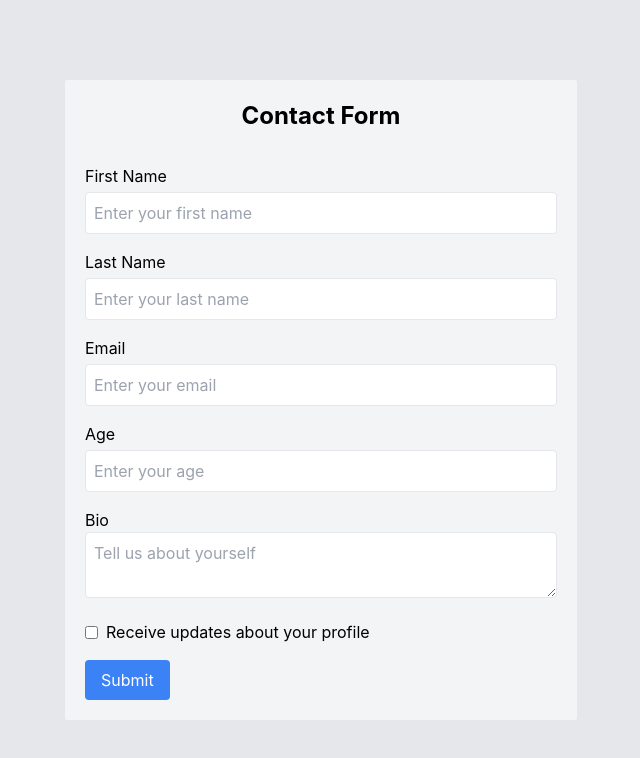
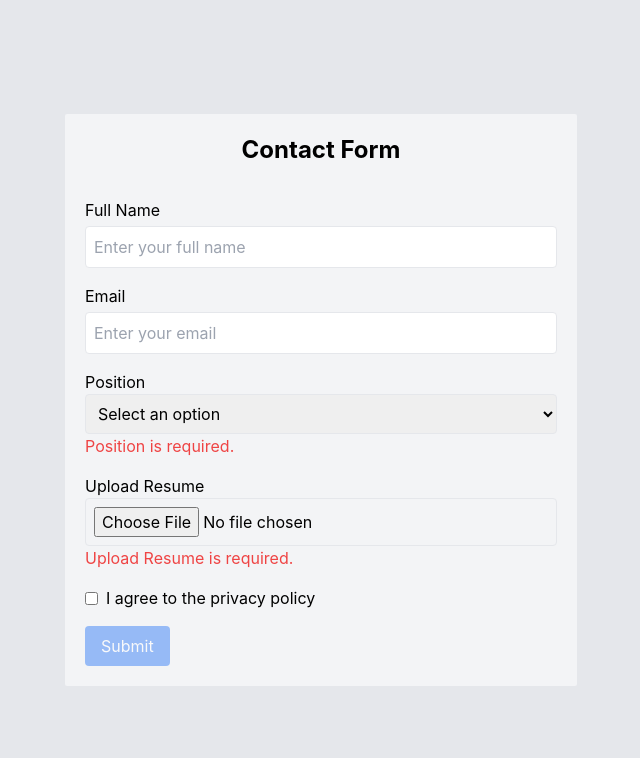
Before and after one commit to puspa955/dynamic-form, a React (Create React App) app: page / in a window 1280 px wide. Shown: the top 758 px of the page, without its empty margins (319-959 px from the left). Built offline with nearby package versions, Linux system fonts and the light colour scheme.

Commit message:
inputfield

```diff
--- a/src/App.tsx
+++ b/src/App.tsx
@@ -11,7 +11,7 @@ const App: React.FC = () => {
     <div className="bg-gray-200 min-h-screen flex items-center justify-center">
       <div className="bg-gray-100 p-5 rounded-sm max-w-lg w-full">
         <h1 className="text-center text-2xl font-bold mb-8">Contact Form</h1>
-        <Form schema={formSchema.userProfileForm} onSubmit={handleSubmit} />
+        <Form schema={formSchema.jobApplicationForm} onSubmit={handleSubmit} />
       </div>
     </div>
   );
--- a/src/components/InputField.tsx
+++ b/src/components/InputField.tsx
@@ -37,7 +37,7 @@ const InputField: React.FC<InputFieldProps> = ({
   const handleChange = (e: React.ChangeEvent<HTMLInputElement>) => {
     const newValue = e.target.value;
     onChange(newValue);
-    validate(newValue); // Validate on change
+    // validate(newValue); // Validate on change
   };
 
   const validate = (value: string) => {
```
